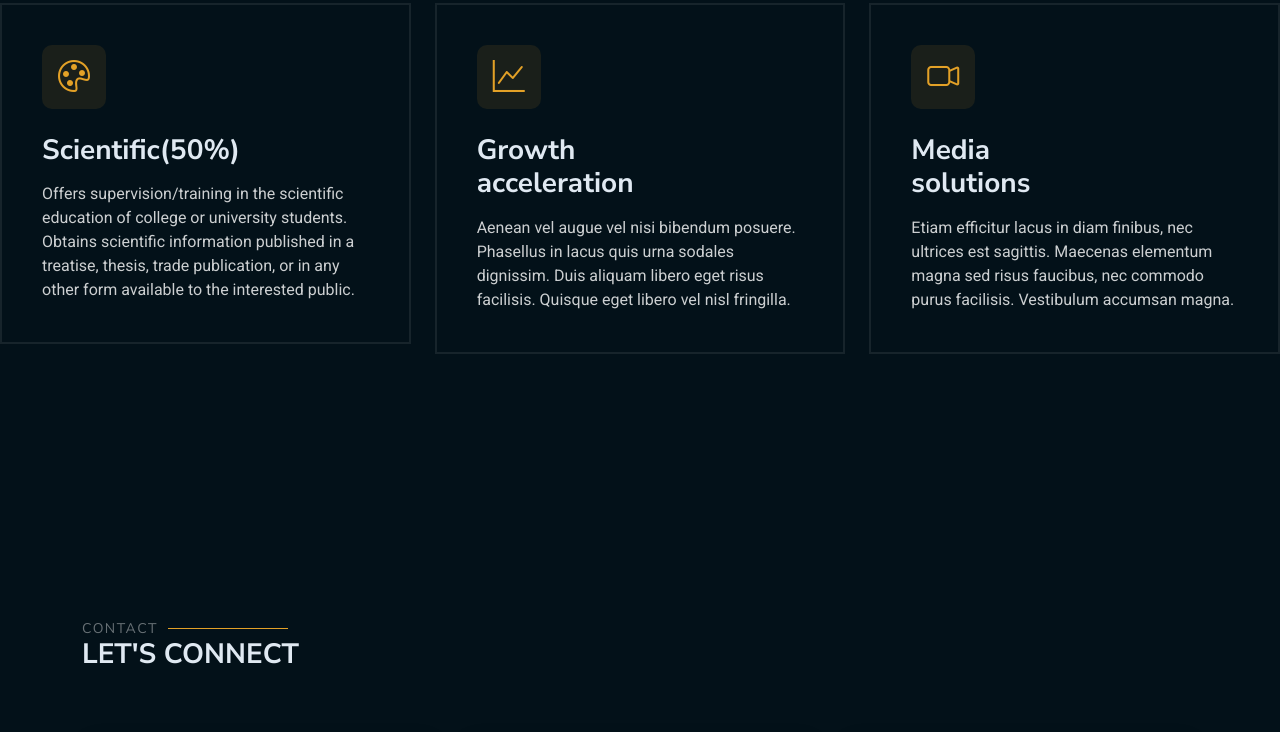
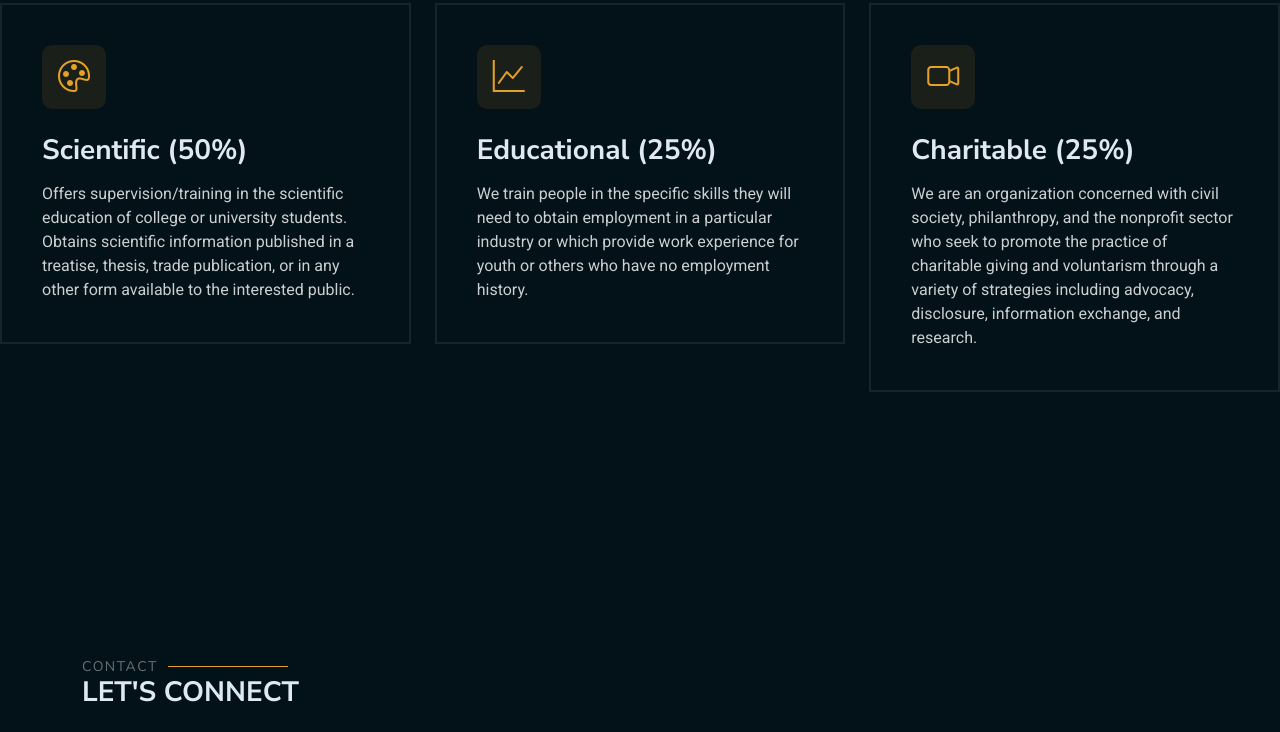
Before and after one commit to quantellicinc/www.quantellic.com, a plain HTML site: page index.html in a window 1280 px wide. Shown: the part 2008-2740 px from the top of the page. Drawn offline with Linux system fonts and the light colour scheme.

Commit message:
Update index.html

```diff
--- a/index.html
+++ b/index.html
@@ -412,7 +412,7 @@
               </a>
               <h3>
                 <a href="service-details.html"> -->
-                   <span> Scientific(50%) </span>
+                   <span> Scientific (50%) </span>
                 </a>
               </h3>
               <p>
@@ -430,11 +430,11 @@
               </a>
               <h3>
                 <a href="service-details.html">
-                  Growth <span>acceleration</span>
+                   <span>Educational (25%)</span>
                 </a>
               </h3>
               <p>
-                Aenean vel augue vel nisi bibendum posuere. Phasellus in lacus quis urna sodales dignissim. Duis aliquam libero eget risus facilisis. Quisque eget libero vel nisl fringilla.
+                We train people in the specific skills they will need to obtain employment in a particular industry or which provide work experience for youth or others who have no employment history.
               </p>
             </div>
           </div>
@@ -448,11 +448,11 @@
               </a>
               <h3>
                 <a href="service-details.html">
-                  Media <span>solutions</span>
+                   <span>Charitable (25%)</span>
                 </a>
               </h3>
               <p>
-                Etiam efficitur lacus in diam finibus, nec ultrices est sagittis. Maecenas elementum magna sed risus faucibus, nec commodo purus facilisis. Vestibulum accumsan magna.
+                We are an organization concerned with civil society, philanthropy, and the nonprofit sector who seek to promote the practice of charitable giving and voluntarism through a variety of strategies including advocacy, disclosure, information exchange, and research.
               </p>
             </div>
           </div>
```
